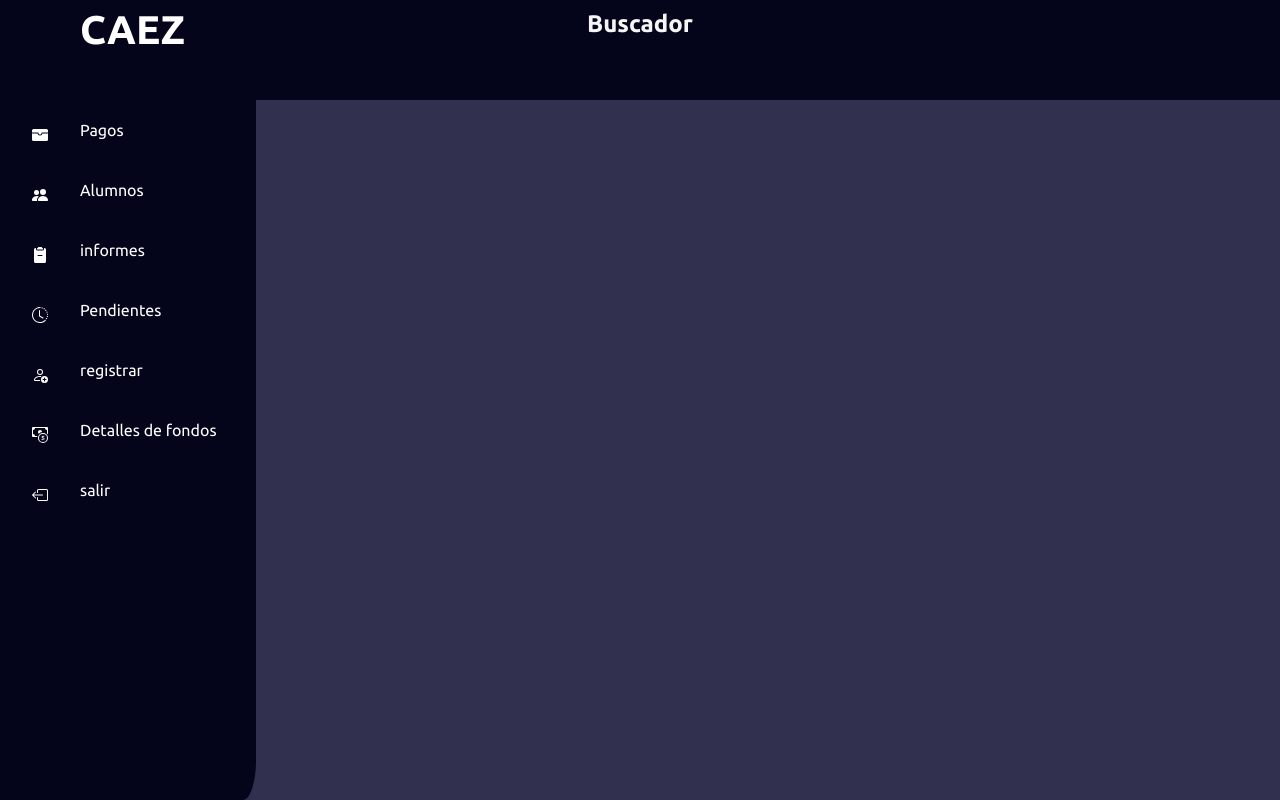
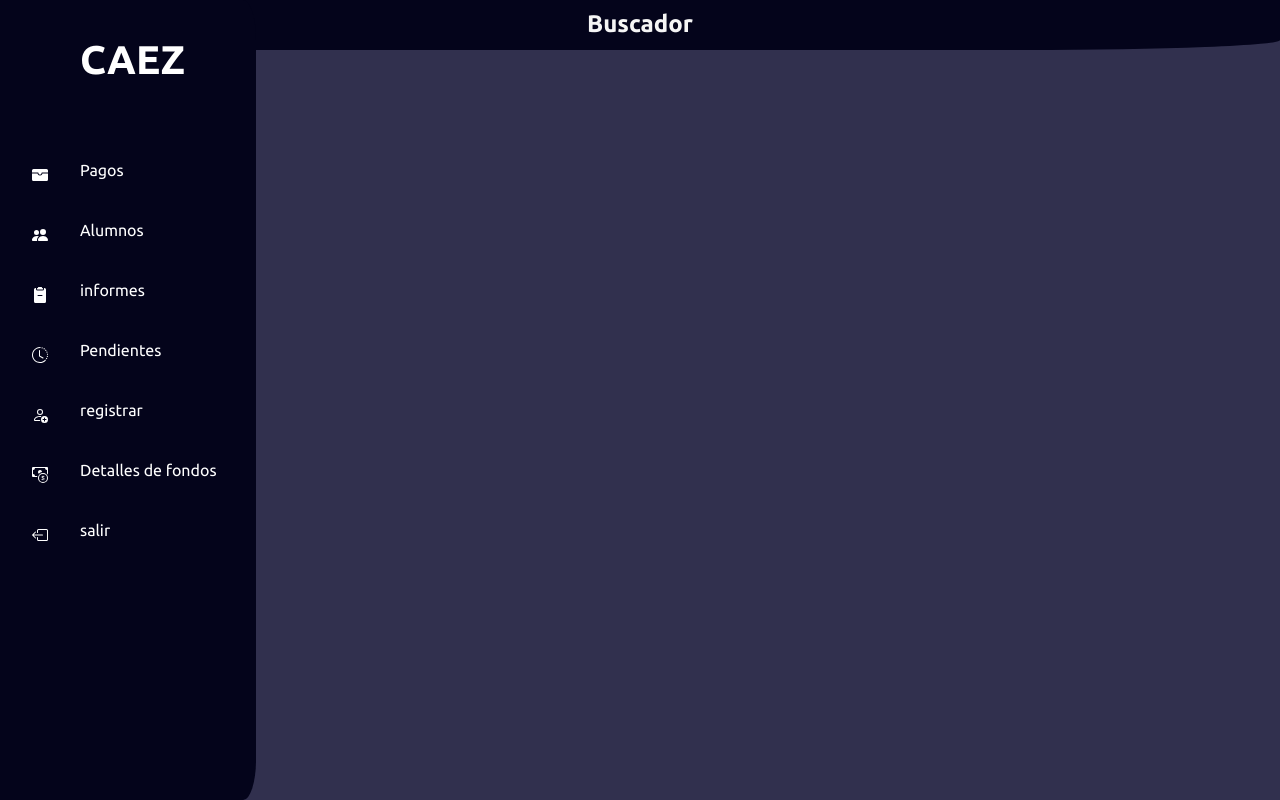
Before and after one commit to JeffreyMardoqueo-17/Gestor-Pagos-CAEZ, a React (Create React App) app in the folder REACT-PRYECT/caezpagosalumnos/: page / in a window 1280 px wide. Built offline with nearby package versions, Linux system fonts and the light colour scheme.

Commit message:
cambios de las carpetas y de la arquiterctura a usar

```diff
--- a/REACT-PRYECT/caezpagosalumnos/src/App.css
+++ b/REACT-PRYECT/caezpagosalumnos/src/App.css
@@ -46,13 +46,22 @@ body {
     border-top-right-radius: 5%;
     border-bottom-right-radius: 5%;
 }
+
 /*INSTITUCION*/
-.institucion{
+.institucion {
     font-size: 40px;
+}
+.top{
+    height: 80px;
+    /* background-color: rebeccapurple; */
+    margin-top: 20px;
+    text-align: center;
+    align-content: center;
 }
 .navigation.active {
     width: 80px;
 }
+
 /*===========================tITULO ===============*/
 .navigation ul {
     position: absolute;
@@ -144,20 +153,31 @@ body {
     box-shadow: 35px -35px 0 10px var(--bg-base);
     pointer-events: none;
 }
+
 /*-------HEAD---------*/
-.head{
+.head {
     background-color: var(--blue);
     width: auto;
-  height: 100px;
+    height: 50px;
     color: #f5f5f5;
     text-align: center;
     padding: 10px;
+    border-bottom-left-radius: 20%;
+    border-bottom-right-radius:20%;
+    /* border-bottom: 2px solid var(--border); */ /*ESTA LA APLICO CUANDO SE HAGA PARA DISPOSITOVO*/
 }
 
 /*======SECCION PARA HACERLO ADAPTABLE===*/
 
 /* ====================== Responsive Design ========================== */
-@media (max-width: 991px) {
+@media (max-width: 800px) {
+    .head{
+        border-bottom: 3px solid var(--border);
+        text-align: left;
+    }
+    .head h2{
+        margin: 2px 0 5px 25px;
+    }
     .navigation {
         left: -300px;
     }
--- a/REACT-PRYECT/caezpagosalumnos/src/App.js
+++ b/REACT-PRYECT/caezpagosalumnos/src/App.js
@@ -85,11 +85,11 @@ function App() {
     <div className="contenedor">
       <div class="navigation">
         <ul>
-          <li>
+          <li className= "top">
             <a href="#">
-              <span class="icon">
+              <span className="icon">
               </span>
-              <span class="title institucion"><b>CAEZ</b></span>
+              <span className="title institucion"><b>CAEZ</b></span>
             </a>
           </li>
 
@@ -97,10 +97,10 @@ function App() {
           {items.map((item, index) => (
             <li key={index}>
               <a href={item.link}>
-                <span class="icon">
+                <span className="icon">
                   {item.icon}
                 </span>
-                <span class="title">{item.text}</span>
+                <span className="title">{item.text}</span>
               </a>
             </li>
           ))}
```
Also changed, not shown: REACT-PRYECT/caezpagosalumnos/src/components/informacioncarpeta.txt (added), REACT-PRYECT/caezpagosalumnos/src/context/informacioncarpeta.txt (added), REACT-PRYECT/caezpagosalumnos/src/pages/informacioncarpeta.txt (added), REACT-PRYECT/caezpagosalumnos/src/services/informacioncarpeta.txt (added). Lines whose indentation alone changed are shown as unchanged.
